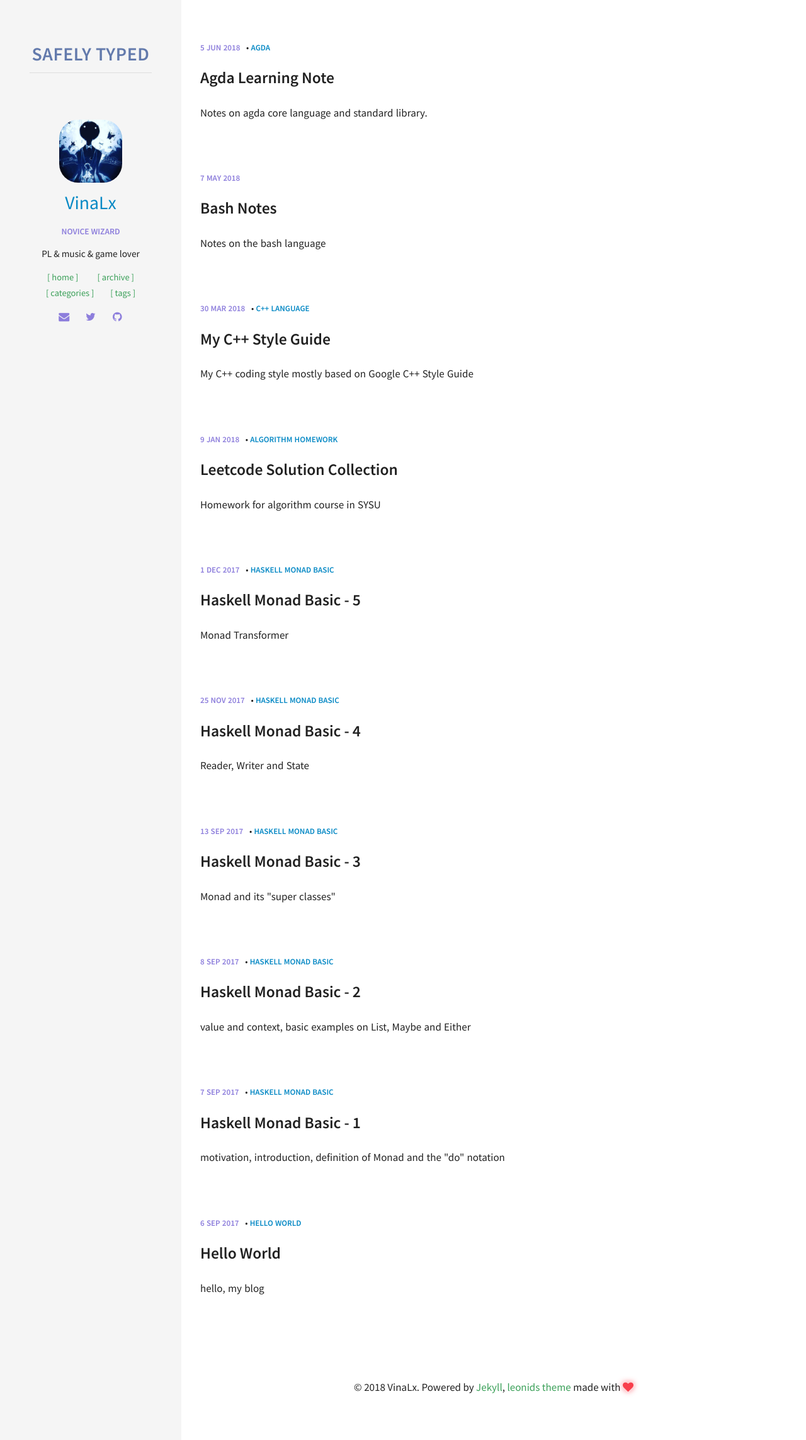
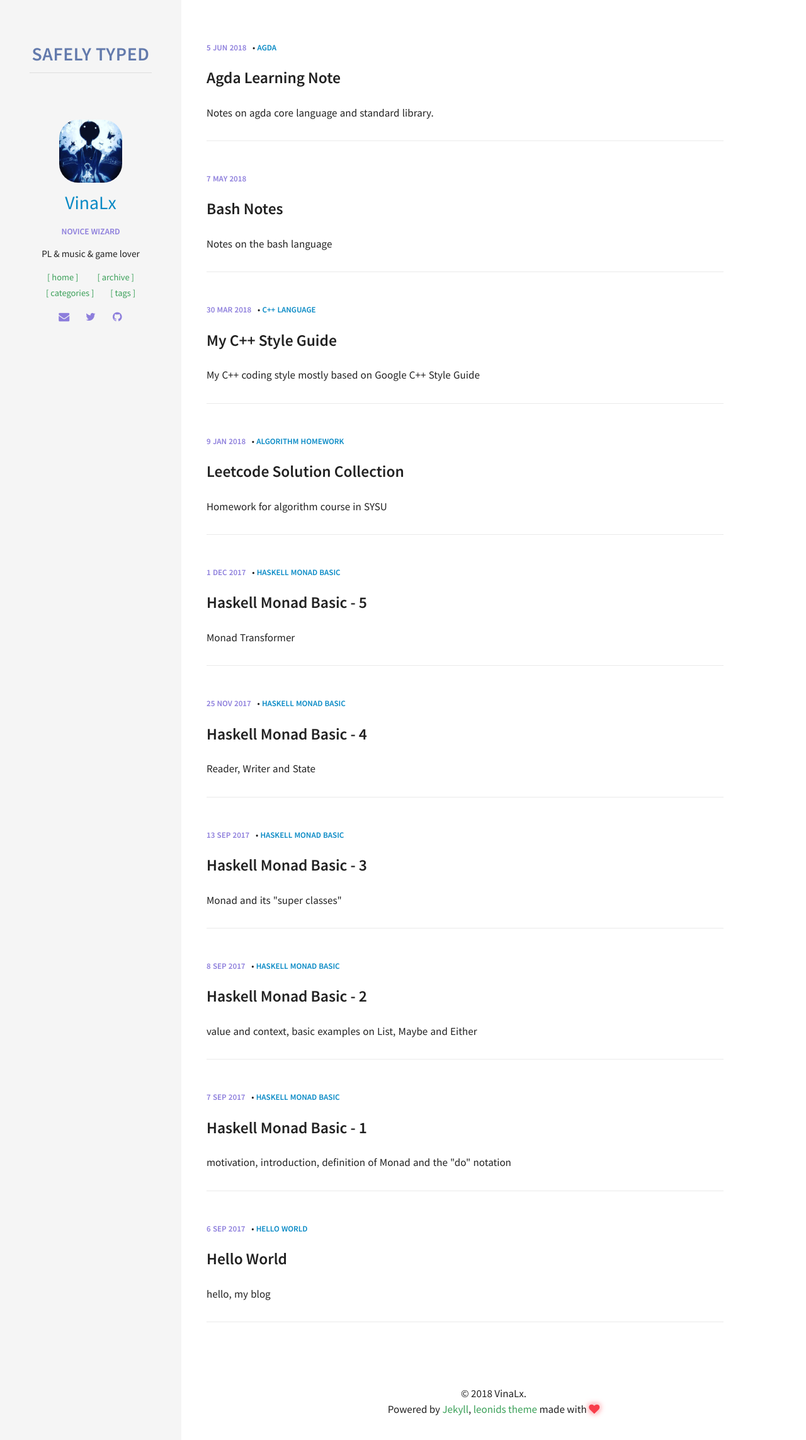
Before and after one commit to VinaLx/VinaLx.github.io, a Jekyll site: the page built from index.html, in a window 1280 px wide. Shown: the top 2286 px of the page at 63% size. Built offline with Jekyll 4.4.1, drawn with Linux system fonts in a browser that asks for light colours; some web fonts are replaced.

Commit message:
various adjustment

```diff
--- a/_includes/footer.html
+++ b/_includes/footer.html
@@ -1,3 +1,3 @@
 <footer>
-  &copy; {{ site.time | date: '%Y' }} {{ site.owner.name }}. Powered by <a href="http://jekyllrb.com/">Jekyll</a>, <a href="http://github.com/renyuanz/leonids/">leonids theme</a> made with <i class="fa fa-heart heart-icon"></i>
+  &copy; {{ site.time | date: '%Y' }} {{ site.owner.name }}.<br/>Powered by <a href="http://jekyllrb.com/">Jekyll</a>, <a href="http://github.com/renyuanz/leonids/">leonids theme</a> made with <i class="fa fa-heart heart-icon"></i>
 </footer>
--- a/_layouts/page.html
+++ b/_layouts/page.html
@@ -1,10 +1,6 @@
 ---
 layout: default
 ---
-
-  <a class="btn btn-info" href= "{{ site.url }}/" >
-    Home
-  </a>
 
   <div id="page">
     <header class="page-header">
--- a/_layouts/post_listing.html
+++ b/_layouts/post_listing.html
@@ -57,6 +57,10 @@ layout: default
       {% endif %}
     </div><!-- /.image-wrap -->
     {% endif %}
+</section>
 
-</section>
+{% unless loop.last %}
+<div class="post-seperation-rule"></div>
+{% endunless %}
+
 {% endfor %}
--- a/_sass/pages/_post.scss
+++ b/_sass/pages/_post.scss
@@ -9,7 +9,7 @@
   -webkit-transform: translate3d(0,0,1px);
   transform: translate3d(0,0,1px);
   @include media-query($small-screen) {
-    padding: 50px 30px 0;
+    padding: 50px 40px 0;
   }
   @include media-query($medium-screen) {
     height: 100vh;
@@ -30,7 +30,7 @@
 
 // Post Section
 section.post {
-	margin-bottom: 80px;
+	margin-bottom: 30px;
 }
 
 // Back home button
@@ -157,6 +157,13 @@ a.read-more {
   }
 }
 
+.post-seperation-rule {
+  border-bottom: 1px solid #eaeaea;
+  margin-bottom: 50px;
+  margin-right: 10%;
+  width: 90%;
+}
+
 // Shares Buttons
 .share-buttons {
   padding-top: 1em;
```
